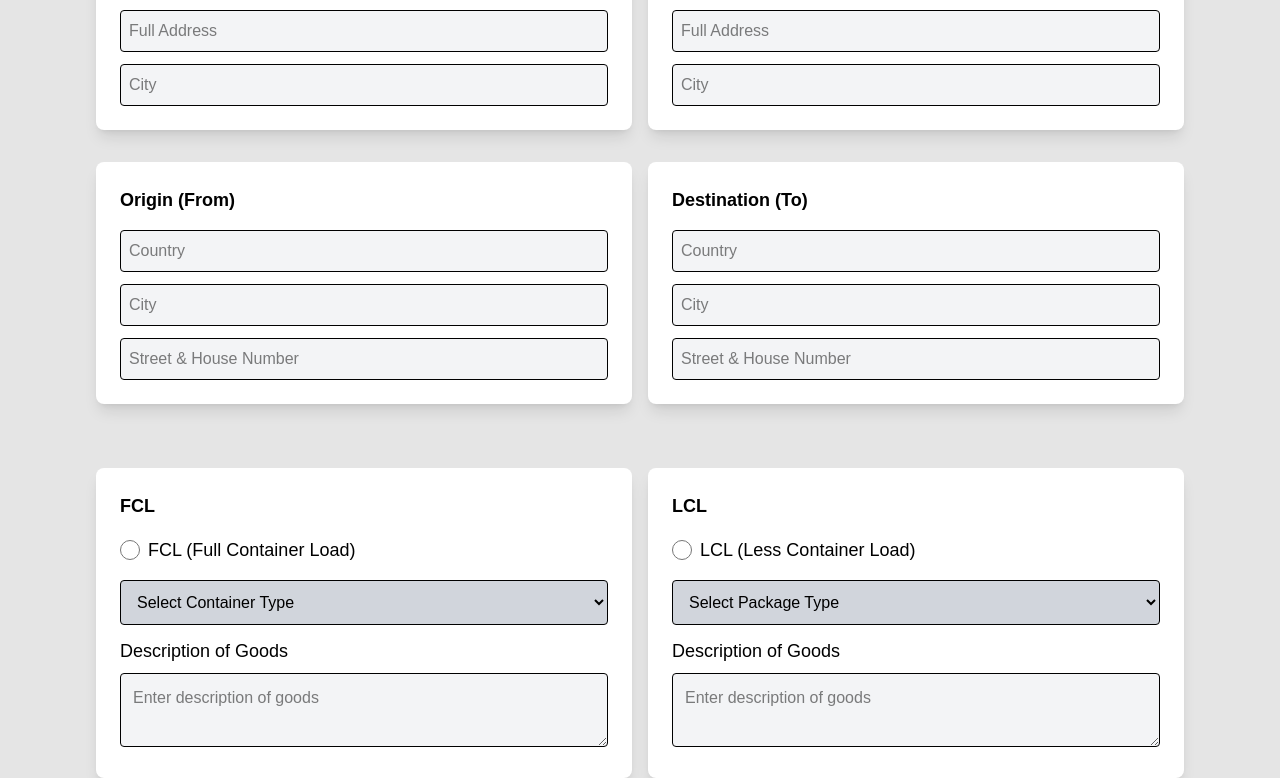
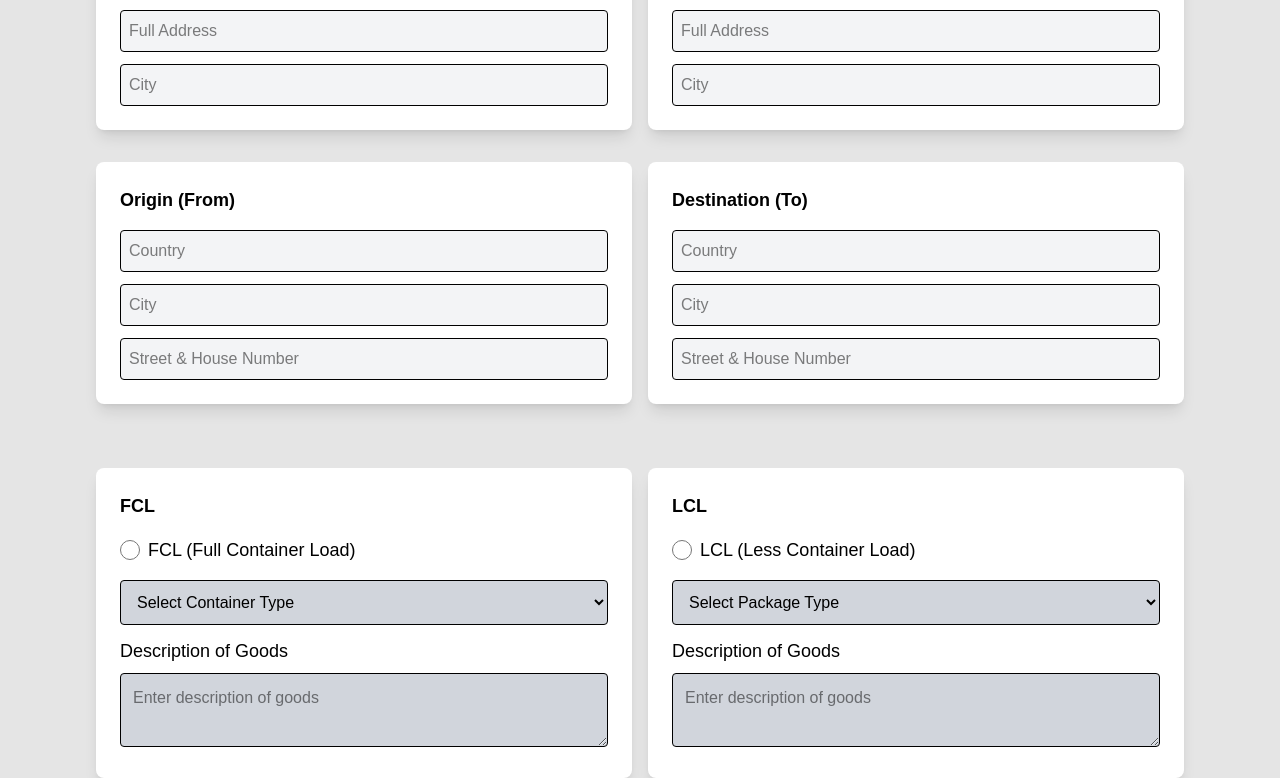
Before and after one commit to AlketKuehne/aquavinci, a Next.js app: page /shipment in a window 1280 px wide. Shown: the part 388-1166 px from the top of the page. Built offline with nearby package versions, Linux system fonts and the light colour scheme.

Commit message:
edited textfields

```diff
--- a/app/shipment/page.tsx
+++ b/app/shipment/page.tsx
@@ -118,7 +118,7 @@ export default function ShipmentPage() {
             <textarea
               rows={2}
               placeholder="Enter description of goods"
-              className="w-full p-3 border rounded bg-gray-100"
+              className={`w-full p-3 border rounded ${shipmentType !== "FCL" ? "bg-[#D1D5DC] cursor-not-allowed" : "bg-gray-100"}`}
               disabled={shipmentType !== "FCL"}
               value={shipmentType === "FCL" ? description : ""}
               onChange={(e) => setDescription(e.target.value)}
@@ -152,7 +152,7 @@ export default function ShipmentPage() {
             <textarea
               rows={2}
               placeholder="Enter description of goods"
-              className="w-full p-3 border rounded bg-gray-100"
+              className={`w-full p-3 border rounded ${shipmentType !== "LCL" ? "bg-[#D1D5DC] cursor-not-allowed" : "bg-gray-100"}`}
               disabled={shipmentType !== "LCL"}
               value={shipmentType === "LCL" ? description : ""}
               onChange={(e) => setDescription(e.target.value)}
```
